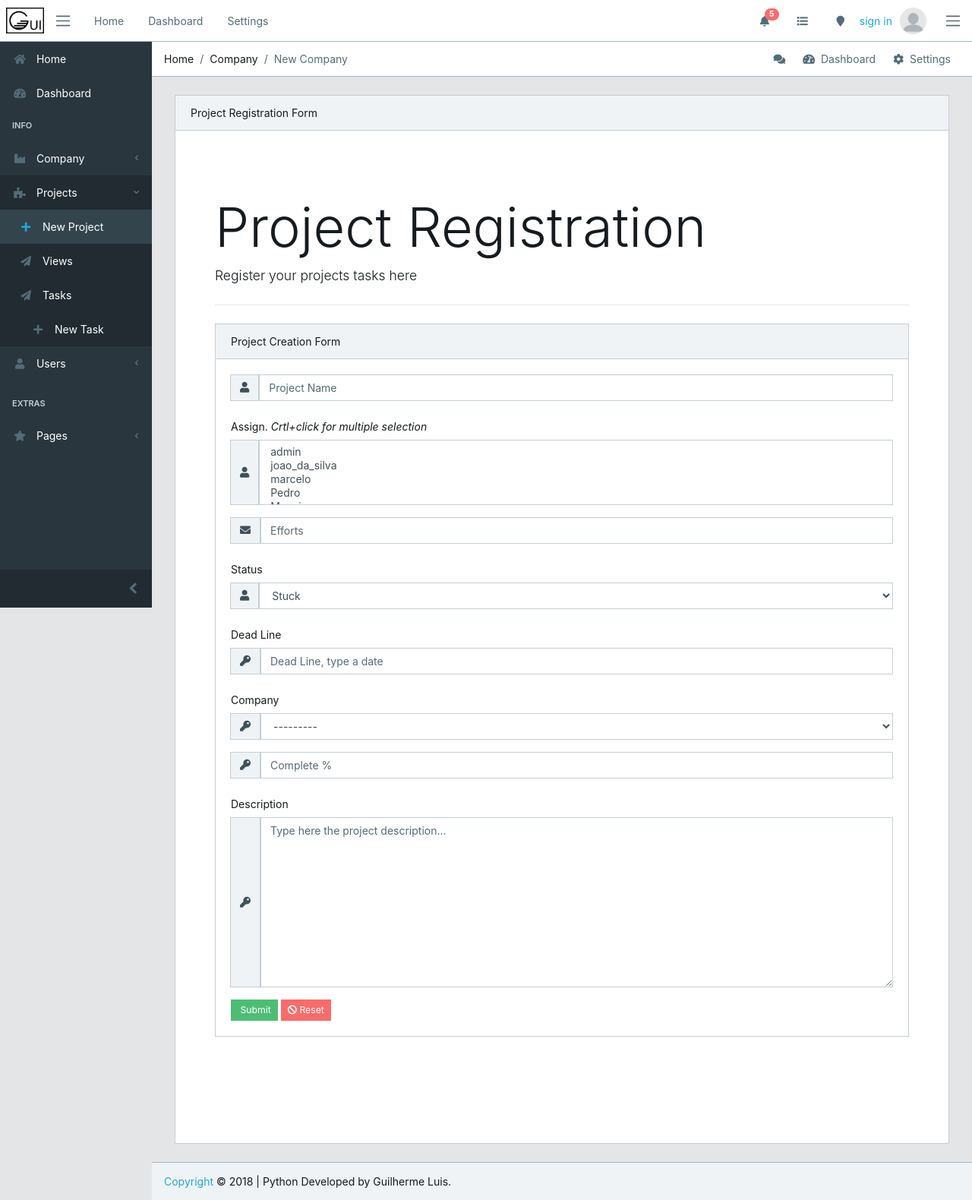
After one commit to guilehm/project-management-system, a Django app: page /projects/new-project/ in a window 1280 px wide. The commit adds this page. Shown: the whole page at 76% size. Run offline with Django 3.2, Linux system fonts and the light colour scheme; data comes from the database, SQL or seed files in the repository; both versions use the stored data as it was after the commit; some libraries are stand-ins or nearby versions; some web fonts are replaced.

Commit message:
New Project Form Created

```diff
--- a/core/templates/core/base.html
+++ b/core/templates/core/base.html
@@ -130,6 +130,9 @@
           <li class="nav-item nav-dropdown">
             <a class="nav-link nav-dropdown-toggle" href="#"><i class="fa fa-puzzle-piece"></i> Projects</a>
             <ul class="nav-dropdown-items">
+              <li class="nav-item">
+                <a class="nav-link" href="{% url 'projects:new-project'%}"><i class="fa fa-plus ml-2"></i> New Project</a>
+              </li>
               <li class="nav-item">
                 <a class="nav-link" href="{% url 'projects:projects'%}"><i class="fa fa-paper-plane ml-2"></i> Views</a>
               </li>
--- a/projects/forms.py
+++ b/projects/forms.py
@@ -1,6 +1,8 @@
 from django import forms
+from django.utils.text import slugify
 from .models import Task
 from .models import Project
+from register.models import Company
 from django.contrib.auth.models import User
 
 status = (
@@ -22,12 +24,6 @@ class TaskRegistrationForm(forms.ModelForm):
     task_name = forms.CharField(max_length=80)
     status = forms.ChoiceField(choices=status)
     due = forms.ChoiceField(choices=due)
-
-    # def __init__(self, *args, **kwargs):
-    #     if kwargs.get('instance'):
-    #         initial = kwargs.setdefault('initial', {})
-    #         initial['toppings'] = [t.pk for t in kwargs['instance'].topping_set.all()]
-    #     forms.ModelForm.__init__(self, *args, **kwargs)
 
     class Meta:
         model = Task
@@ -63,3 +59,59 @@ class TaskRegistrationForm(forms.ModelForm):
         self.fields['due'].widget.attrs['placeholder'] = 'City'
         self.fields['assign'].widget.attrs['class'] = 'form-control'
         self.fields['assign'].widget.attrs['placeholder'] = 'Found date'
+
+
+class ProjectRegistrationForm(forms.ModelForm):
+    name = forms.CharField(max_length=80)
+    # slug = forms.SlugField('shortcut')
+    assign = forms.ModelMultipleChoiceField(queryset=User.objects.all())
+    efforts = forms.DurationField()
+    status = forms.ChoiceField(choices=status)
+    dead_line = forms.DateField()
+    company = forms.ModelChoiceField(queryset=Company.objects.all())
+    complete_per = forms.FloatField(min_value=0, max_value=100)
+    description = forms.CharField(widget=forms.Textarea)
+
+    class Meta:
+        model = Project
+        fields = '__all__'
+
+
+    def save(self, commit=True):
+        Project = super(ProjectRegistrationForm, self).save(commit=False)
+        Project.name = self.cleaned_data['name']
+        Project.efforts = self.cleaned_data['efforts']
+        Project.status = self.cleaned_data['status']
+        Project.dead_line = self.cleaned_data['dead_line']
+        Project.company = self.cleaned_data['company']
+        Project.complete_per = self.cleaned_data['complete_per']
+        Project.description = self.cleaned_data['description']
+        Project.slug = slugify(str(self.cleaned_data['name']))
+        Project.save()
+        assigns = self.cleaned_data['assign']
+        for assign in assigns:
+            Project.assign.add((assign))
+
+        if commit:
+            Project.save()
+
+        return Project
+
+
+    def __init__(self, *args, **kwargs):
+        super(ProjectRegistrationForm, self).__init__(*args, **kwargs)
+        self.fields['name'].widget.attrs['class'] = 'form-control'
+        self.fields['name'].widget.attrs['placeholder'] = 'Project Name'
+        self.fields['efforts'].widget.attrs['class'] = 'form-control'
+        self.fields['efforts'].widget.attrs['placeholder'] = 'Efforts'
+        self.fields['status'].widget.attrs['class'] = 'form-control'
+        self.fields['status'].widget.attrs['placeholder'] = 'Status'
+        self.fields['dead_line'].widget.attrs['class'] = 'form-control'
+        self.fields['dead_line'].widget.attrs['placeholder'] = 'Dead Line, type a date'
+        self.fields['company'].widget.attrs['class'] = 'form-control'
+        self.fields['company'].widget.attrs['placeholder'] = 'Company'
+        self.fields['complete_per'].widget.attrs['class'] = 'form-control'
+        self.fields['complete_per'].widget.attrs['placeholder'] = 'Complete %'
+        self.fields['description'].widget.attrs['class'] = 'form-control'
+        self.fields['description'].widget.attrs['placeholder'] = 'Type here the project description...'
+        self.fields['assign'].widget.attrs['class'] = 'form-control'
--- a/projects/models.py
+++ b/projects/models.py
@@ -19,7 +19,7 @@ due = (
 # Create your models here.
 class Project(models.Model):
     name = models.CharField(max_length=80)
-    slug = models.SlugField('shortcut')
+    slug = models.SlugField('shortcut', blank=True)
     assign = models.ManyToManyField(User)
     efforts = models.DurationField()
     status = models.CharField(max_length=7, choices=status, default=1)
--- /dev/null
+++ b/projects/templates/projects/new_project.html
@@ -0,0 +1,193 @@
+{% extends 'core/base.html' %}
+{% load staticfiles %}
+
+{% block breadcrumb %}
+        <li class="breadcrumb-item">Home</li>
+        <li class="breadcrumb-item">Company</li>
+        <li class="breadcrumb-item active">New Company</li>
+{% endblock breadcrumb%}
+
+
+
+
+
+{% block content %}
+<div class="container-fluid">
+  <div id="ui-view" style="opacity: 1;"><div class="animated fadeIn">
+  <div class="row">
+  <div class="col-12">
+  <div class="card">
+  <div class="card-header">Project Registration Form
+  </div>
+  <div class="card-body">
+    <div class="jumbotron bg-white">
+    <h1 class="display-3">Project Registration</h1>
+    <p class="lead">Register your projects tasks here</p>
+    <hr class="my-4">
+    {% if project_created %}
+      <div class="alert alert-success alert-dismissible fade show" role="alert">
+          <button type="button" class="close" data-dismiss="alert" aria-label="Close">
+              <span aria-hidden="true">&times;</span>
+          </button>
+          A new project was created.
+      </div>
+    {% endif %}
+
+            <div class="card">
+                <div class="card-header">
+                    Project Creation Form
+                </div>
+                <div class="card-body">
+                    <form action="" method="post">
+                        {% csrf_token %}
+                        <div class="form-group">
+                            <div class="input-group">
+                                <div class="input-group-append">
+                                    <span class="input-group-text"><i class="fa fa-user"></i></span>
+                                </div>
+
+                                {{ form.name }}
+                                {% if form.name.errors %}
+                                    <ol>
+                                    {% for error in form.name.errors %}
+                                        <li><strong>{{ error|escape }}</strong></li>
+                                    {% endfor %}
+                                    </ol>
+                                {% endif %}
+                            </div>
+                        </div>
+                        <div class="form-group">
+                            <label class="col-form-label">Assign. <i>Crtl+click for multiple selection</i></label>
+                            <div class="input-group">
+                                <div class="input-group-append">
+                                    <span class="input-group-text"><i class="fa fa-user"></i></span>
+                                </div>
+                                {{ form.assign }}
+                                {% if form.assign.errors %}
+                                    <ol>
+                                    {% for error in form.assign.errors %}
+                                        <li><strong>{{ error|escape }}</strong></li>
+                                    {% endfor %}
+                                    </ol>
+                                {% endif %}
+                            </div>
+                        </div>
+                        <div class="form-group">
+                            <div class="input-group">
+                                <div class="input-group-append">
+                                    <span class="input-group-text"><i class="fa fa-envelope"></i></span>
+                                </div>
+                                {{ form.efforts }}
+                                {% if form.efforts.errors %}
+                                    <ol>
+                                    {% for error in form.efforts.errors %}
+                                        <li><strong>{{ error|escape }}</strong></li>
+                                    {% endfor %}
+                                    </ol>
+                                {% endif %}
+                            </div>
+                        </div>
+                        <div class="form-group">
+                            <label class="col-form-label">Status</label>
+                            <div class="input-group">
+                                <div class="input-group-append">
+                                    <span class="input-group-text"><i class="fa fa-user"></i></span>
+                                </div>
+                                {{ form.status }}
+                                {% if form.status.errors %}
+                                    <ol>
+                                    {% for error in form.status.errors %}
+                                        <li><strong>{{ error|escape }}</strong></li>
+                                    {% endfor %}
+                                    </ol>
+                                {% endif %}
+                            </div>
+                        </div>
+                        <div class="form-group">
+                            <label class="col-form-label">Dead Line</label>
+                            <div class="input-group">
+                                <div class="input-group-append">
+                                    <span class="input-group-text"><i class="fa fa-key"></i></span>
+                                </div>
+                                {{ form.dead_line }}
+                            </div>
+
+                            {% if form.dead_line.errors %}
+                                    <ol>
+                                    {% for error in form.dead_line.errors %}
+                                        <li><strong>{{ error|escape }}</strong></li>
+                                    {% endfor %}
+                                    </ol>
+                                {% endif %}
+                        </div>
+                        <div class="form-group">
+                            <label class="col-form-label">Company</label>
+                            <div class="input-group">
+                                <div class="input-group-append">
+                                    <span class="input-group-text"><i class="fa fa-key"></i></span>
+                                </div>
+                                {{ form.company }}
+                            </div>
+
+                            {% if form.company.errors %}
+                                    <ol>
+                                    {% for error in form.company.errors %}
+                                        <li><strong>{{ error|escape }}</strong></li>
+                                    {% endfor %}
+                                    </ol>
+                                {% endif %}
+                        </div>
+                        <div class="form-group">
+                            <div class="input-group">
+                                <div class="input-group-append">
+                                    <span class="input-group-text"><i class="fa fa-key"></i></span>
+                                </div>
+                                {{ form.complete_per }}
+                            </div>
+
+                            {% if form.complete_per.errors %}
+                                    <ol>
+                                    {% for error in form.complete_per.errors %}
+                                        <li><strong>{{ error|escape }}</strong></li>
+                                    {% endfor %}
+                                    </ol>
+                                {% endif %}
+                        </div>
+                        <div class="form-group">
+                            <label class="col-form-label">Description</label>
+                            <div class="input-group">
+                                <div class="input-group-append">
+                                    <span class="input-group-text"><i class="fa fa-key"></i></span>
+                                </div>
+                                {{ form.description }}
+                            </div>
+
+                            {% if form.description.errors %}
+                                    <ol>
+                                    {% for error in form.description.errors %}
+                                        <li><strong>{{ error|escape }}</strong></li>
+                                    {% endfor %}
+                                    </ol>
+                                {% endif %}
+                        </div>
+
+                        <div class="">
+                            <button type="submit" class="btn btn-sm btn-success"><i class="fa fa-dot-circle-o"></i> Submit</button>
+                            <button type="reset" class="btn btn-sm btn-danger"><i class="fa fa-ban"></i> Reset</button>
+                        </div>
+                    </form>
+                    {{ form.errors }}
+                </div>
+            </div>
+        </div>
+  </div>
+
+  </div>
+  </div>
+  </div>
+  </div>
+</div>
+
+
+
+{% endblock %}
--- a/projects/urls.py
+++ b/projects/urls.py
@@ -5,5 +5,6 @@ app_name = 'projects'
 
 urlpatterns = [
     path('', views.projects, name='projects'),
+    path('new-project/', views.newProject, name='new-project'),
     path('new-task/', views.newTask, name='new-task'),
 ]
--- a/projects/views.py
+++ b/projects/views.py
@@ -3,6 +3,7 @@ from django.db.models import Avg
 from register.models import Project
 from projects.models import Task
 from projects.forms import TaskRegistrationForm
+from projects.forms import ProjectRegistrationForm
 
 # Create your views here.
 def projects(request):
@@ -38,3 +39,25 @@ def newTask(request):
             'form': form,
         }
         return render(request,'projects/new_task.html', context)
+
+def newProject(request):
+    if request.method == 'POST':
+        form = ProjectRegistrationForm(request.POST)
+        context = {'form': form}
+        if form.is_valid():
+            form.save()
+            created = True
+            form = ProjectRegistrationForm()
+            context = {
+                'project_created': created,
+                'form': form,
+            }
+            return render(request, 'projects/new_project.html', context)
+        else:
+            return render(request, 'projects/new_project.html', context)
+    else:
+        form = ProjectRegistrationForm()
+        context = {
+            'form': form,
+        }
+        return render(request,'projects/new_project.html', context)
--- a/register/views.py
+++ b/register/views.py
@@ -46,7 +46,11 @@ def newCompany(request):
         if form.is_valid():
             form.save()
             created = True
-            context = {'created' : created}
+            form = CompanyRegistrationForm()
+            context = {
+                'created' : created,
+                'form' : form,
+                       }
             return render(request, 'register/new_company.html', context)
         else:
             return render(request, 'register/new_company.html', context)
```
Also changed, not shown: db.sqlite3.
